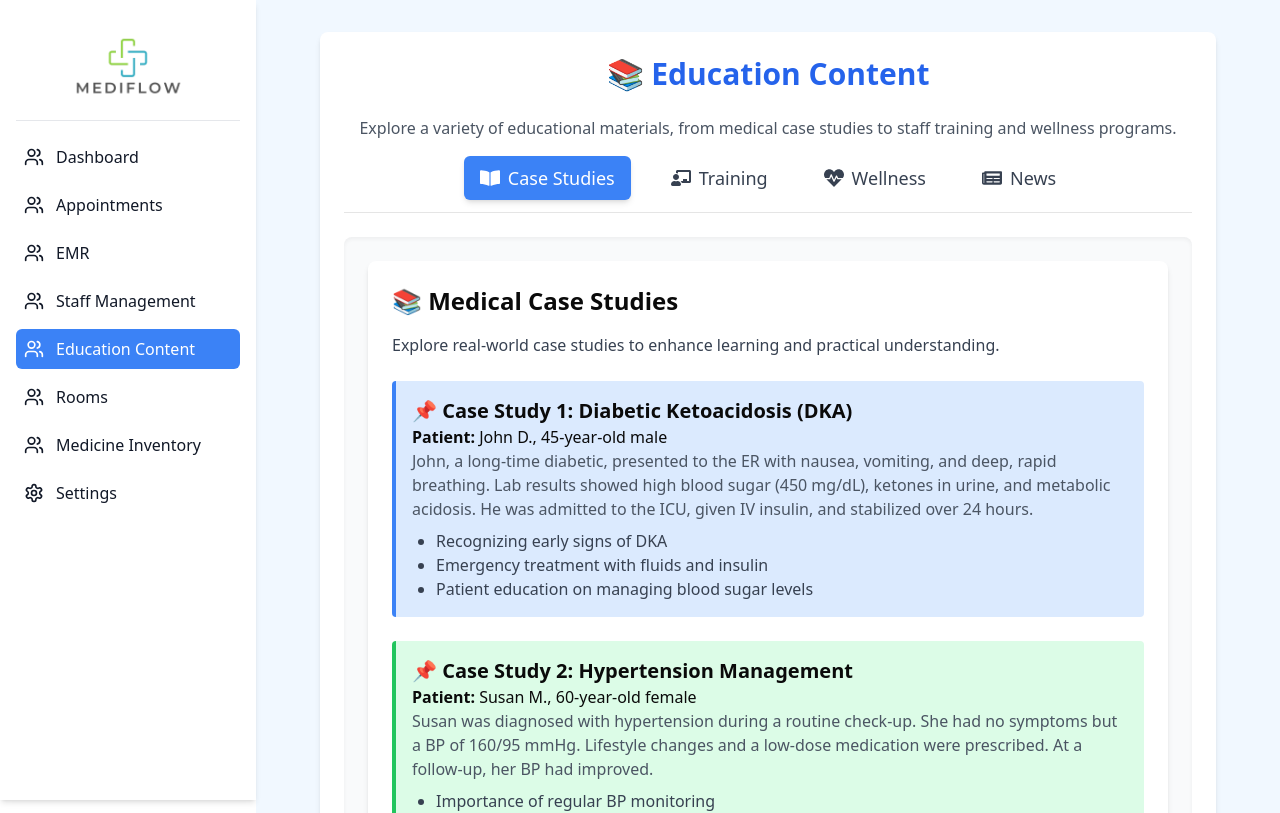
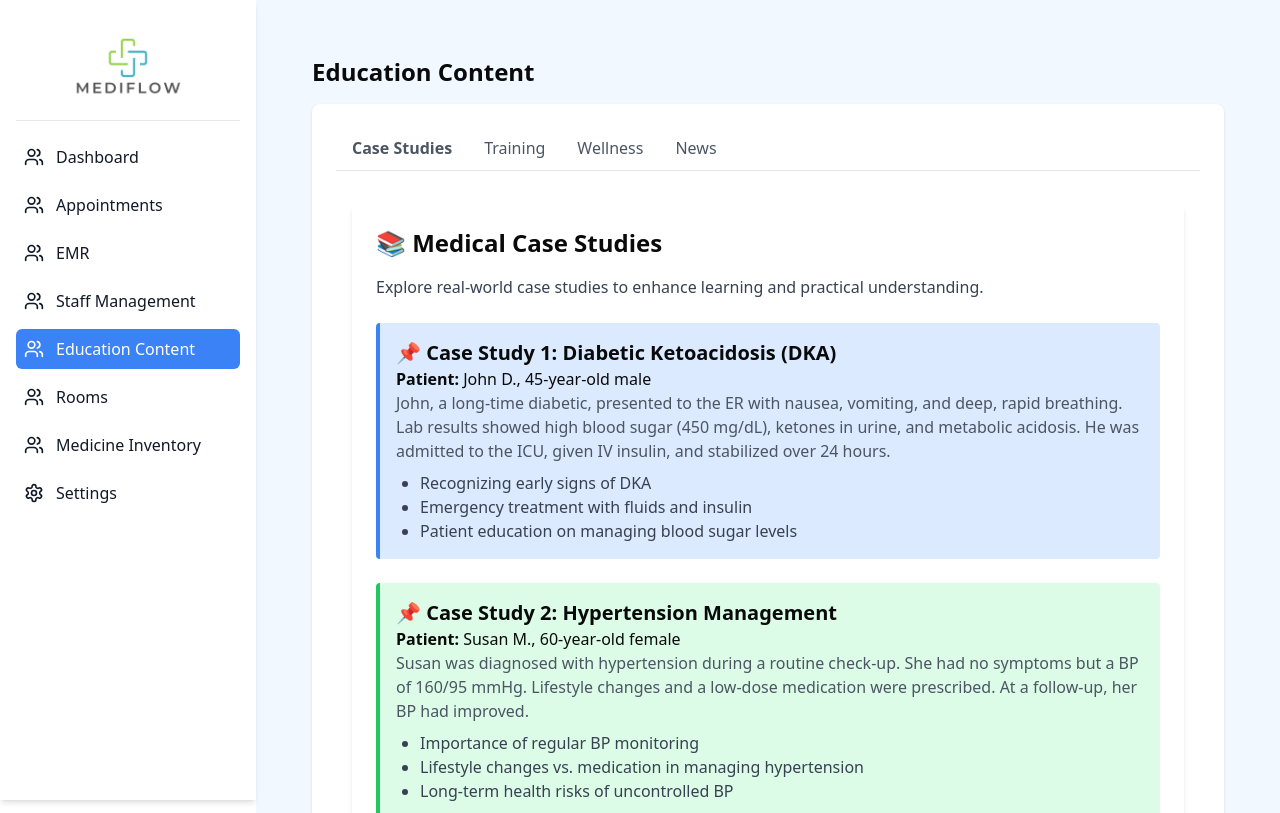
Before and after one commit to sallyk0127/mediflow-hms, a Next.js app: page /education-content in a window 1280 px wide. Shown: the top 813 px of the page. Built offline with nearby package versions, Linux system fonts and the light colour scheme.

Commit message:
Updated Education Content page layout to match EMR page

```diff
--- a/app/education-content/page.tsx
+++ b/app/education-content/page.tsx
@@ -1,51 +1,60 @@
 "use client";
 
-import { useState } from "react";
-import { FaBookOpen, FaChalkboardTeacher, FaHeartbeat, FaNewspaper } from "react-icons/fa";
+import { useState, useEffect, useRef } from "react";
+import { Tabs, TabsList, TabsTrigger } from "@/components/ui/tabs";
 import CaseStudies from "./case-studies";
 import Training from "./training";
 import Wellness from "./wellness";
 import News from "./news";
 
 export default function EducationContentPage() {
-  const [activeTab, setActiveTab] = useState("Case Studies");
+  const [selectedTab, setSelectedTab] = useState("case-studies");
+  const indicatorRef = useRef<HTMLDivElement>(null);
+  const tabRefs = useRef<{ [key: string]: HTMLButtonElement | null }>({});
 
-  const tabs = [
-    { name: "Case Studies", icon: <FaBookOpen size={20} /> },
-    { name: "Training", icon: <FaChalkboardTeacher size={20} /> },
-    { name: "Wellness", icon: <FaHeartbeat size={20} /> },
-    { name: "News", icon: <FaNewspaper size={20} /> },
-  ];
+  useEffect(() => {
+    if (indicatorRef.current && tabRefs.current[selectedTab]) {
+      const tabElement = tabRefs.current[selectedTab]!;
+      indicatorRef.current.style.left = `${tabElement.offsetLeft}px`;
+      indicatorRef.current.style.width = `${tabElement.offsetWidth}px`;
+    }
+  }, [selectedTab]);
 
   return (
-    <div className="p-6 max-w-4xl mx-auto bg-white shadow-md rounded-lg">
-      <h1 className="text-3xl font-bold text-center text-blue-600 mb-6">📚 Education Content</h1>
-      <p className="text-gray-600 text-center mb-4">
-        Explore a variety of educational materials, from medical case studies to staff training and wellness programs.
-      </p>
-
-      {/* Tabs Navigation */}
-      <div className="flex justify-center space-x-6 border-b pb-3">
-        {tabs.map((tab) => (
-          <button
-            key={tab.name}
-            className={`flex items-center space-x-2 px-4 py-2 text-lg font-medium rounded-md transition-all ${
-              activeTab === tab.name ? "bg-blue-500 text-white shadow-md" : "text-gray-700 hover:text-blue-500"
-            }`}
-            onClick={() => setActiveTab(tab.name)}
-          >
-            {tab.icon}
-            <span>{tab.name}</span>
-          </button>
-        ))}
-      </div>
-
-      {/* Render Active Tab */}
-      <div className="mt-6 bg-gray-50 p-6 rounded-lg shadow-inner">
-        {activeTab === "Case Studies" && <CaseStudies />}
-        {activeTab === "Training" && <Training />}
-        {activeTab === "Wellness" && <Wellness />}
-        {activeTab === "News" && <News />}
+    <div className="container mx-auto p-6">
+      <h1 className="text-2xl font-semibold mb-4">Education Content</h1>
+      <div className="bg-white rounded-lg shadow p-6">
+        <Tabs value={selectedTab} onValueChange={setSelectedTab} className="w-full">
+          <TabsList className="relative flex border-b mb-4">
+            <div
+              ref={indicatorRef}
+              className="absolute bottom-0 h-1 bg-blue-500 transition-all duration-300"
+            ></div>
+            {[
+              { value: "case-studies", label: "Case Studies" },
+              { value: "training", label: "Training" },
+              { value: "wellness", label: "Wellness" },
+              { value: "news", label: "News" },
+            ].map((tab) => (
+              <TabsTrigger
+                key={tab.value}
+                value={tab.value}
+                onClick={() => setSelectedTab(tab.value)}
+                className={`relative px-4 py-2 transition-all text-center ${
+                  selectedTab === tab.value ? "font-bold text-blue-600" : "text-gray-600"
+                }`}
+              >
+                {tab.label}
+              </TabsTrigger>
+            ))}
+          </TabsList>
+          <div className="p-4">
+            {selectedTab === "case-studies" && <CaseStudies />}
+            {selectedTab === "training" && <Training />}
+            {selectedTab === "wellness" && <Wellness />}
+            {selectedTab === "news" && <News />}
+          </div>
+        </Tabs>
       </div>
     </div>
   );
```
